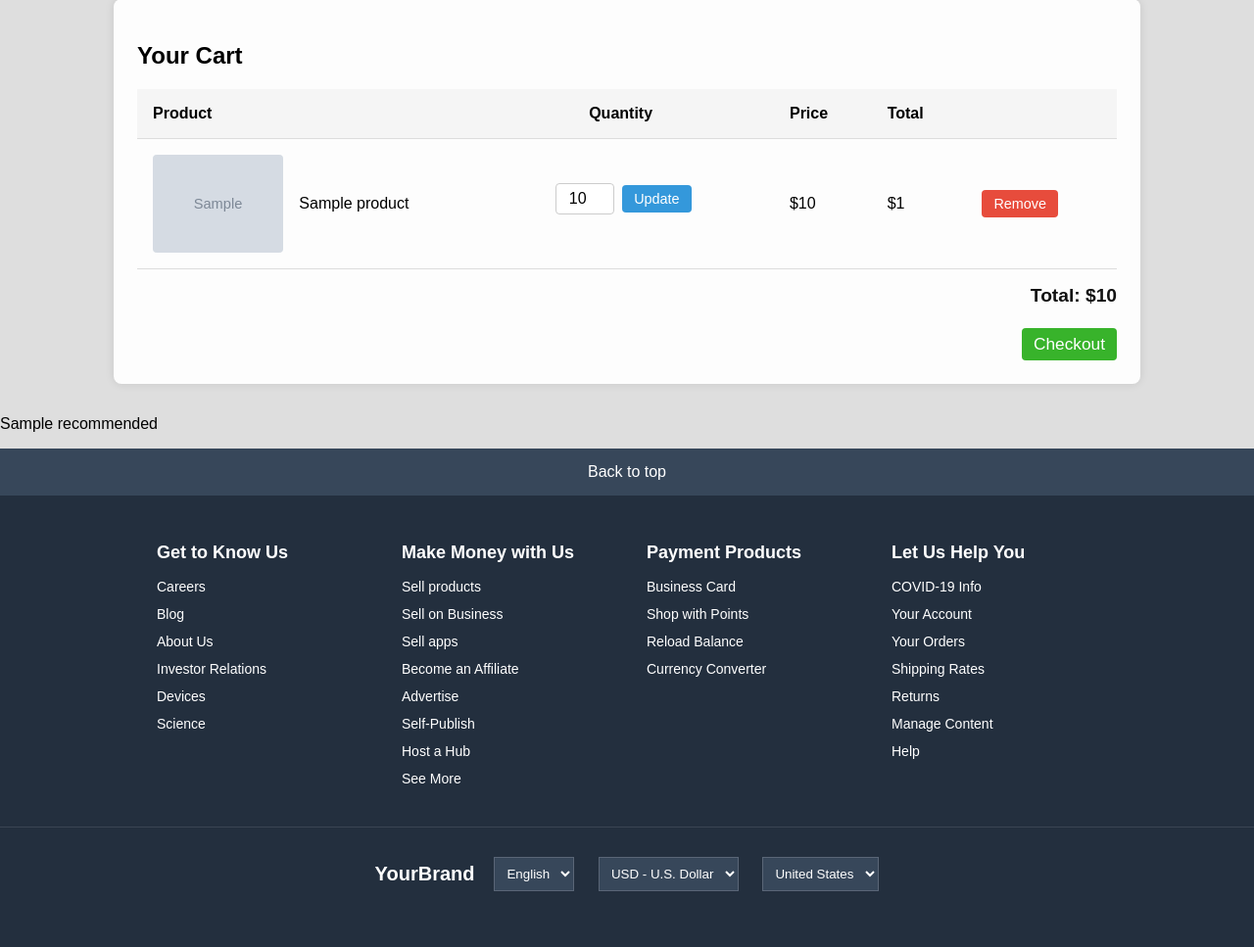
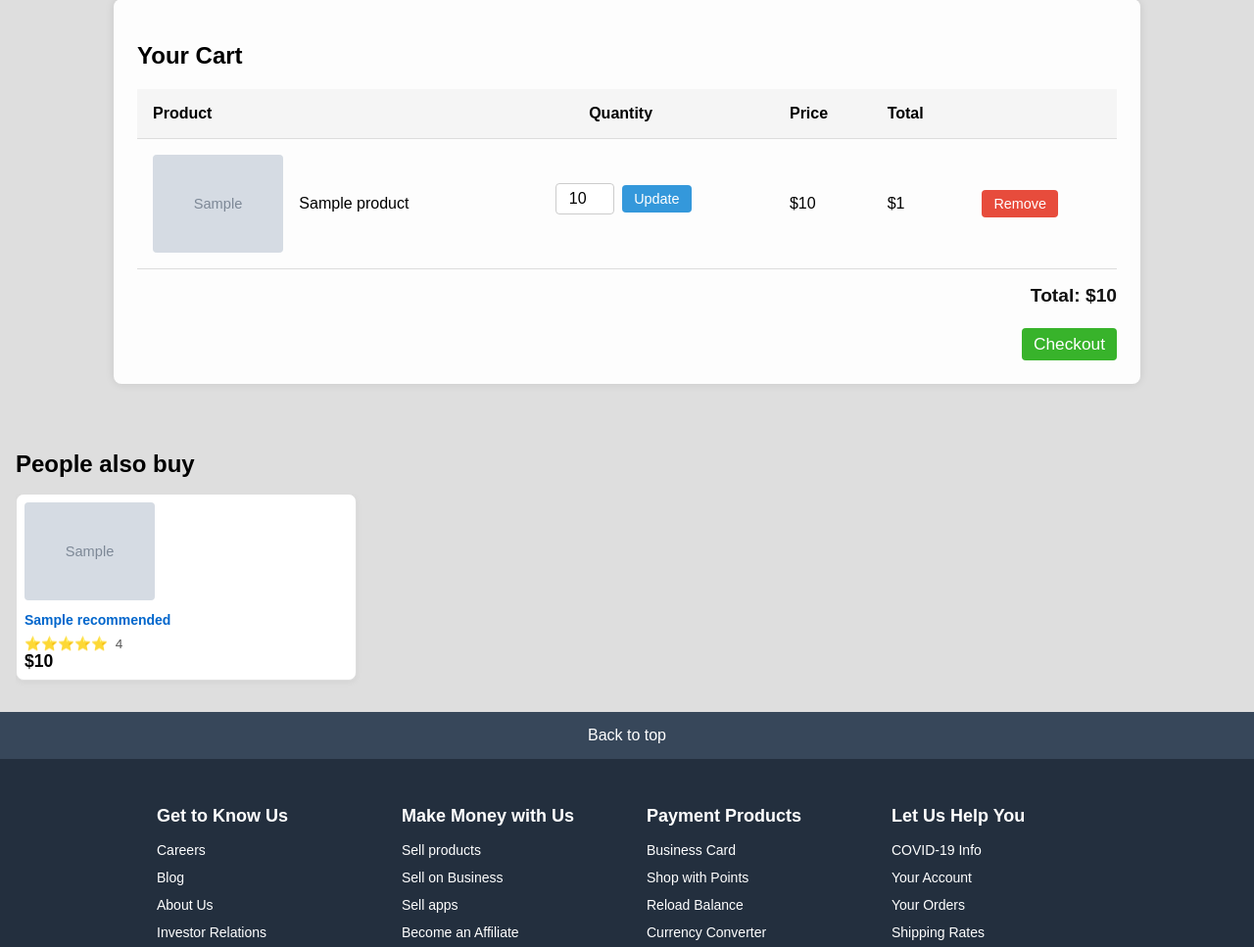
Before and after one commit to khaireddine99/Kamazon, a Django app: template cart/templates/cart/detail.html in a window 1280 px wide. Shown: the part 117-1084 px from the top of the page at 98% size. Before the commit the page ends 1027 px from the top, so only its background shows below. Run offline with Django 3.2, Linux system fonts and the light colour scheme; the template is opened without the code that fills it: most values are stand-ins (such as "Sample title", 1, 10 or a date in 2020); grey boxes marked "Sample" are stand-in pictures.

Commit message:
added front end for cart details recommendation section

```diff
--- a/cart/templates/cart/detail.html
+++ b/cart/templates/cart/detail.html
@@ -50,8 +50,26 @@
   {% endif %}
 </div>
 <div>
-  {% for r in recommended_items %}
-  <p>{{r}}</p>
-  {% endfor %}
+
+{% if cart|length > 0 %}
+<div class="recommendation-section">
+  <h2 class="recommendation-title">People also buy</h2>
+  <div class="recommendation-scroll">
+
+    <!-- Recommended items bar -->
+    {% for recommended in recommended_items %}
+    <div class="product-card">
+      <img src="{{ recommended.image }}" alt="Product 1" class="product-image">
+      <a href="{% url 'shop:item_detail' slug=recommended.slug %}" class="item-title-container">
+        <h3 class="product-title" style="color: #0066cc;">{{recommended}}</h3>
+      </a>
+      <div class="product-rating">⭐⭐⭐⭐⭐ <span class="product-review-count">{{recommended.rating}}</span></div>
+      <div class="product-prices">
+        <span class="product-price">${{recommended.price}}</span>
+      </div>
+    </div>
+    {% endfor %}
+  </div>
 </div>
+{% endif %}
 {% endblock content %}
--- a/payment/models.py
+++ b/payment/models.py
@@ -9,6 +9,8 @@ class Order(models.Model):
     created_at = models.DateTimeField(auto_now_add=True)
     email = models.EmailField()
     phone_number = PhoneNumberField()
+    paid = models.BooleanField(default=False)
+    delivered = models.BooleanField(default=False)
 
     def __str__(self):
         return f'order {self.id} - {self.email}'
--- a/shop/templates/shop/detail.html
+++ b/shop/templates/shop/detail.html
@@ -36,6 +36,7 @@
   <h2 class="recommendation-title">People also buy</h2>
   <div class="recommendation-scroll">
 
+    <!-- Recommended items bar -->
     {% for recommended in recommended_items %}
     <div class="product-card">
       <img src="{{ recommended.image }}" alt="Product 1" class="product-image">
```
Also changed, not shown: notes.txt (+5 -2 lines), db.sqlite3.
